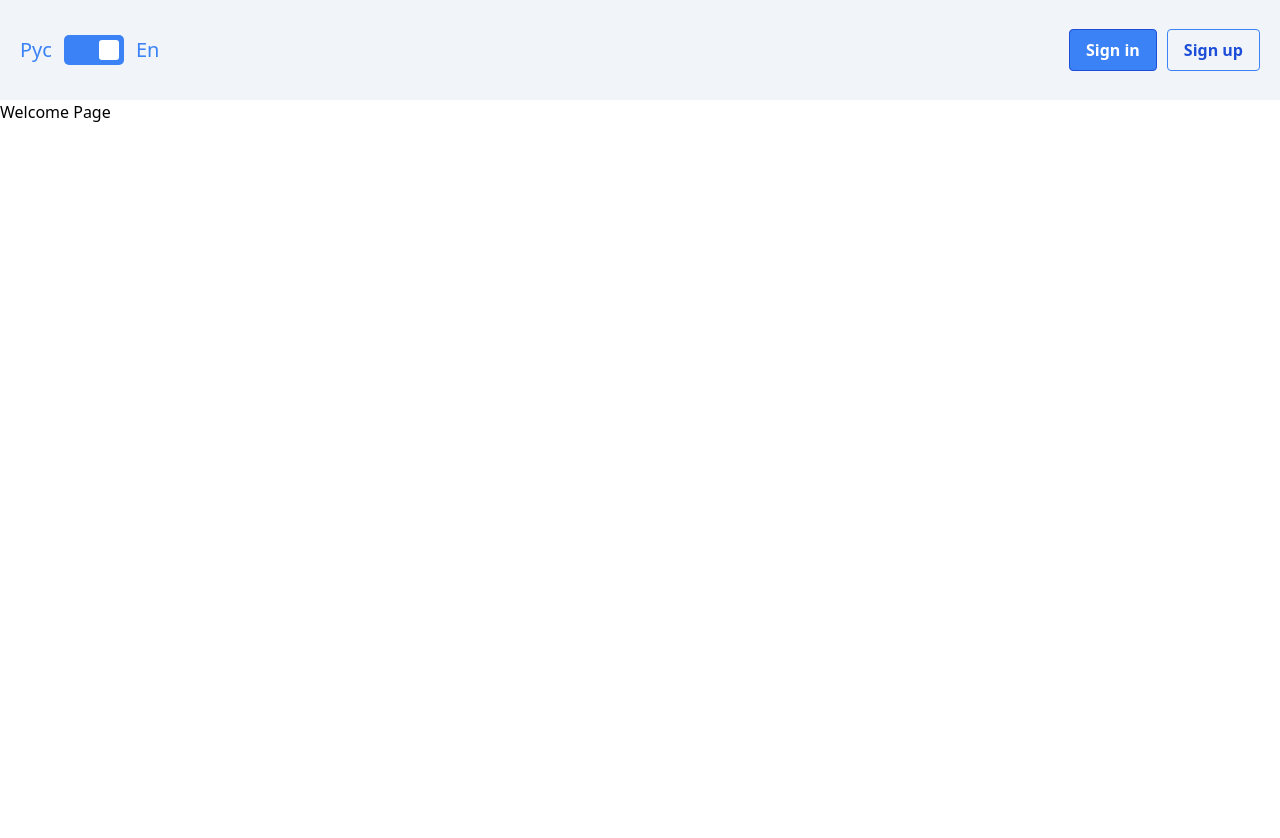
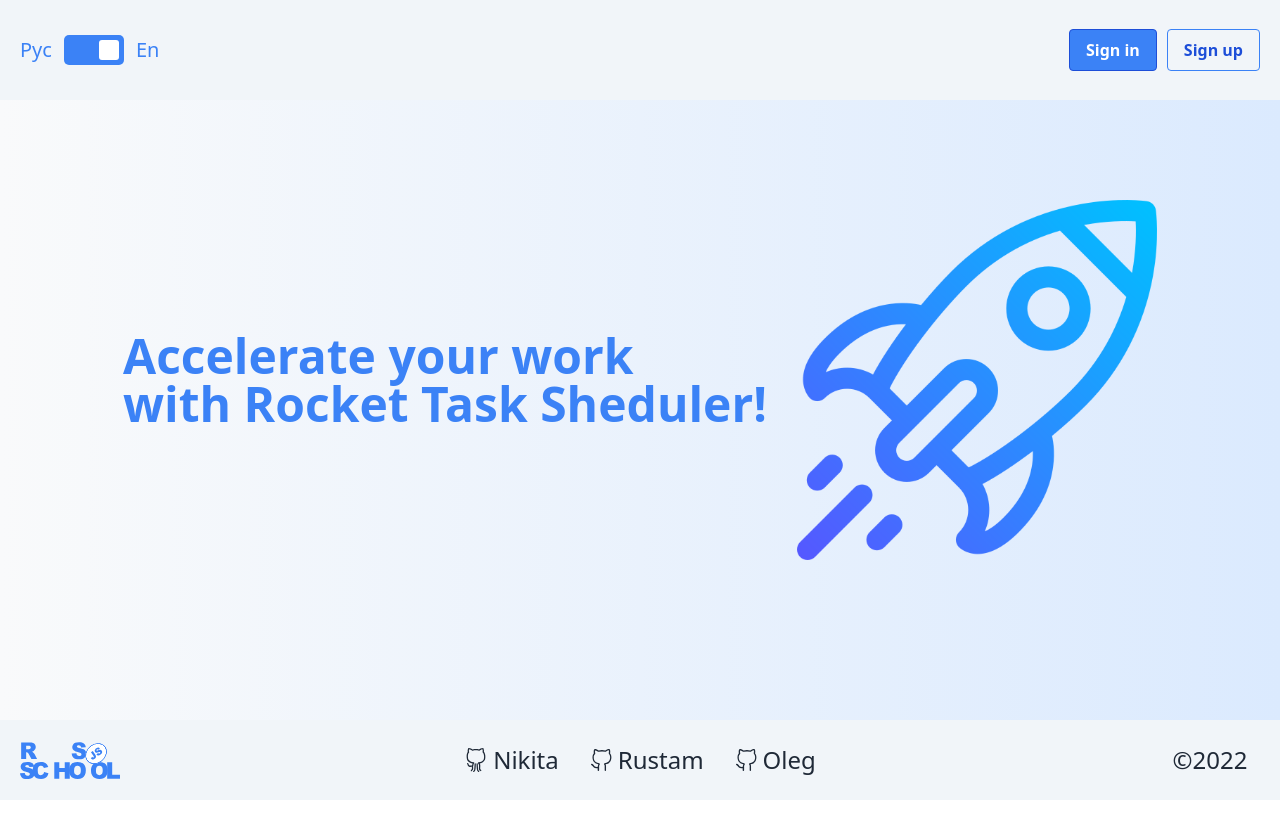
Before and after one commit to lg0leg/project-management-app, a React (Create React App) app: page /welcome in a window 1280 px wide. Shown: the top 838 px of the page. After the commit the page ends 800 px from the top, so only its background shows below. Built offline with nearby package versions, Linux system fonts and the light colour scheme; what react-jwt would draw is missing.

Commit message:
feat: add headline

```diff
--- a/src/pages/Welcome.tsx
+++ b/src/pages/Welcome.tsx
@@ -1,13 +1,22 @@
+import { useAppSelector } from 'app/hooks';
 import React, { FC } from 'react';
+import Rocket from '../assets/images/rocket.png';
 
 export const Welcome: FC = () => {
+  const { lang } = useAppSelector((state) => state.langReducer);
+
   return (
     <>
-      <div className="h-[2000px]">
-        <h2>Welcome Page</h2>
+      <div className="min-h-[calc(100vh-100px-80px)] bg-gradient-to-r from-gray-50 to-blue-100">
+        <div className="flex flex-col items-center justify-center gap-[30px] py-[100px] px-[40px] sm:flex-row">
+          <h2 className="text-xl font-bold text-blue-500 sm:text-3xl lg:text-5xl">
+            {lang == 'en' ? 'Accelerate your work ' : 'Ускорь свою работу '}
+            <br />
+            {lang == 'en' ? 'with Rocket Task Sheduler!' : 'вместе с Rocket Task Sheduler!'}
+          </h2>
+          <img className="h-[100px] sm:h-[200px] lg:h-[360px]" src={Rocket} alt="rocket" />
+        </div>
       </div>
     </>
   );
 };
-
-export default Welcome;
```
Also changed, not shown: src/assets/images/rocket.png (added).
